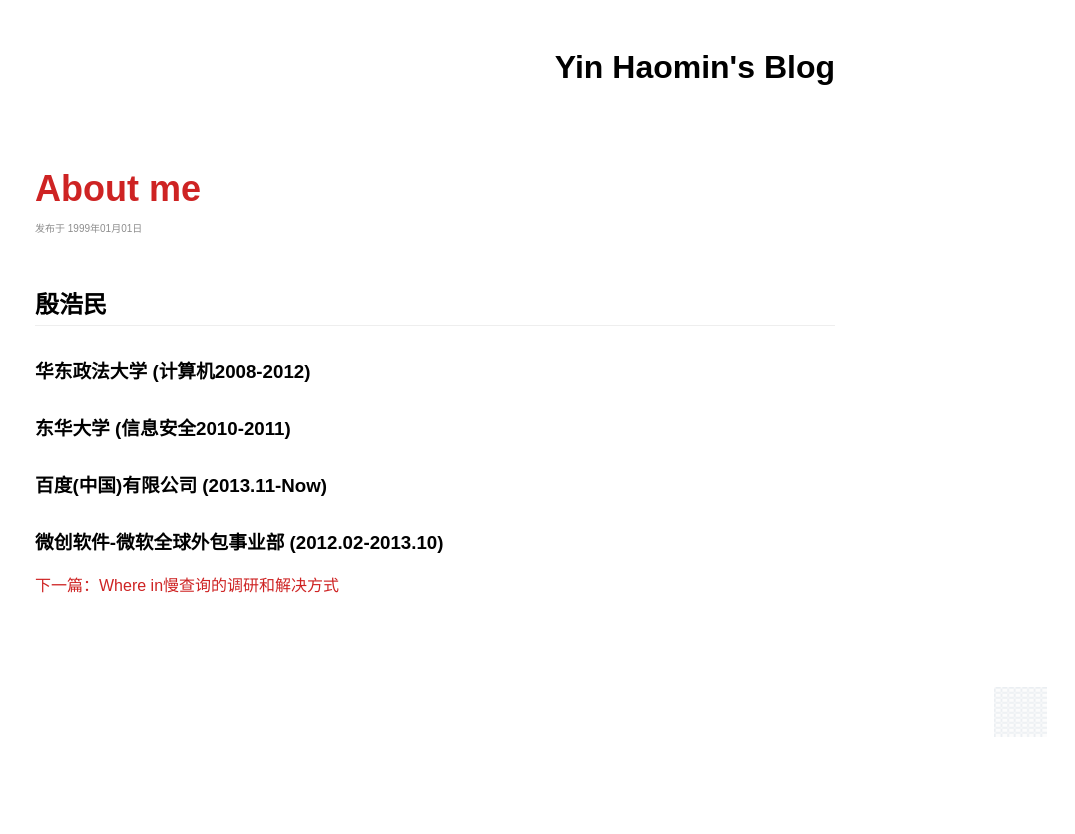
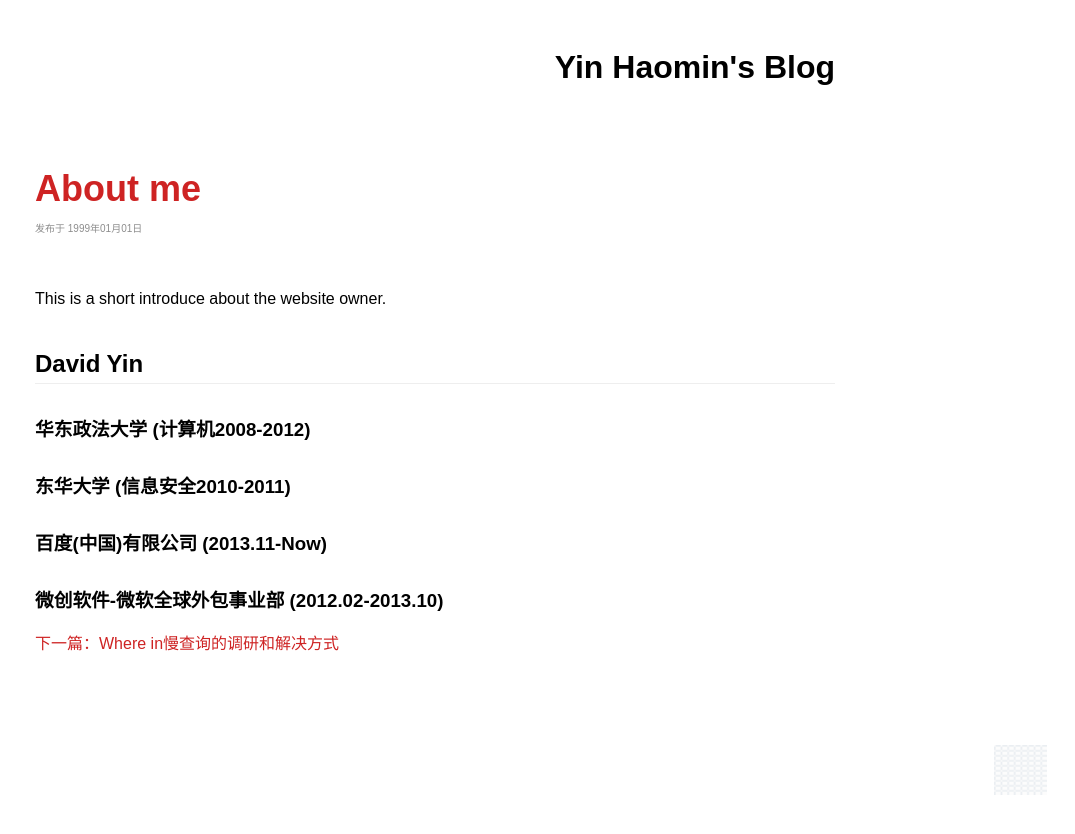
Before and after one commit to yinhaomin/yinhaomin.github.io, a Jekyll site: the page built from _posts/1999-01-01-About me.md, in a window 1280 px wide. Shown: the top 834 px of the page, without its empty margins (205-1280 px from the left). Built offline with Jekyll 4.4.1, drawn with Linux system fonts in a browser that asks for light colours; comment, search, counter and statistics services are not loaded.

Commit message:
Update 1999-01-01-About me.md

```diff
--- a/_posts/1999-01-01-About me.md
+++ b/_posts/1999-01-01-About me.md
@@ -5,7 +5,9 @@ comments: false
 keywords: About me
 ---
 
-## 殷浩民
+This is a short introduce about the website owner.
+
+## David Yin
 
 ### 华东政法大学     (计算机2008-2012)
 
```
